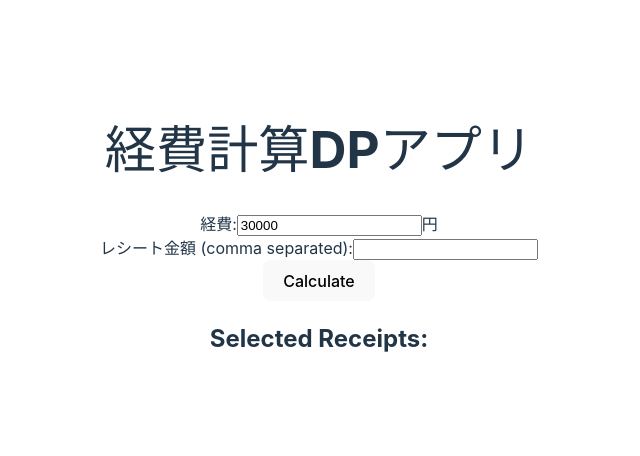
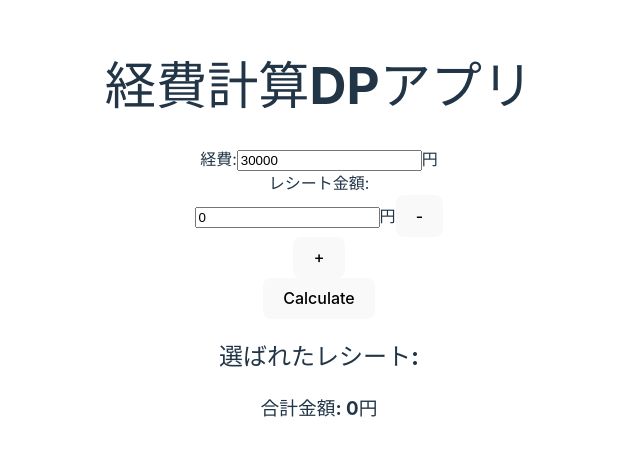
Before and after one commit to YuichiHirano/SettlementDP, a React (Vite) app: page / in a window 1280 px wide. Shown: the part 168-624 px from the top of the page, without its empty margins (321-961 px from the left). Built offline with nearby package versions, Linux system fonts and the light colour scheme.

Commit message:
DP部分とUI部分を分離

```diff
--- a/src/App.tsx
+++ b/src/App.tsx
@@ -1,43 +1,35 @@
-import { useState } from 'react'
-import './App.css'
+import React, { useState } from 'react';
+import './App.css';
+import { calculateMaxCombination } from './dpUtils';
 
 function App() {
   const [budget, setBudget] = useState<number>(30000);
-  const [receipts, setReceipts] = useState<number[]>([]);
+  const [receipts, setReceipts] = useState<number[]>([0]);
   const [result, setResult] = useState<number[]>([]);
+  const [totalAmount, setTotalAmount] = useState<number>(0);
 
   const handleBudgetChange = (e: React.ChangeEvent<HTMLInputElement>) => {
     setBudget(Number(e.target.value));
   };
 
-  const handleReceiptsChange = (e: React.ChangeEvent<HTMLInputElement>) => {
-    const values = e.target.value.split(',').map(Number);
-    setReceipts(values);
+  const handleReceiptChange = (index: number) => (e: React.ChangeEvent<HTMLInputElement>) => {
+    const newReceipts = [...receipts];
+    newReceipts[index] = Number(e.target.value);
+    setReceipts(newReceipts);
   };
 
-  const calculateMaxCombination = () => {
-    const dp: number[][] = Array(receipts.length + 1).fill(null).map(() => Array(budget + 1).fill(0));
+  const addReceiptField = () => {
+    setReceipts([...receipts, 0]);
+  };
 
-    for (let i = 1; i <= receipts.length; i++) {
-      for (let w = 1; w <= budget; w++) {
-        if (receipts[i - 1] <= w) {
-          dp[i][w] = Math.max(dp[i - 1][w], dp[i - 1][w - receipts[i - 1]] + receipts[i - 1]);
-        } else {
-          dp[i][w] = dp[i - 1][w];
-        }
-      }
-    }
+  const removeReceiptField = (index: number) => () => {
+    setReceipts(receipts.filter((_, i) => i !== index));
+  };
 
-    let w = budget;
-    const selectedReceipts: number[] = [];
-    for (let i = receipts.length; i > 0 && w > 0; i--) {
-      if (dp[i][w] !== dp[i - 1][w]) {
-        selectedReceipts.push(receipts[i - 1]);
-        w -= receipts[i - 1];
-      }
-    }
-
+  const handleCalculateClick = () => {
+    const { selectedReceipts, totalAmount } = calculateMaxCombination(receipts, budget);
     setResult(selectedReceipts);
+    setTotalAmount(totalAmount);
   };
 
   return (
@@ -50,23 +42,27 @@ function App() {
         </label>
       </div>
       <div>
-        <label>
-          レシート金額 (comma separated):
-          <input type="text" onChange={handleReceiptsChange} />
-        </label>
+        <label>レシート金額:</label>
+        {receipts.map((receipt, index) => (
+          <div key={index}>
+            <input type="number" value={receipt} onChange={handleReceiptChange(index)} />円
+            <button onClick={removeReceiptField(index)}>-</button>
+          </div>
+        ))}
+        <button onClick={addReceiptField}>+</button>
       </div>
-      <button onClick={calculateMaxCombination}>Calculate</button>
+      <button onClick={handleCalculateClick}>Calculate</button>
       <div>
-        <h2>Selected Receipts:</h2>
+        <h2>選ばれたレシート:</h2>
         <ul>
           {result.map((receipt, index) => (
-            <li key={index}>{receipt}</li>
+            <li key={index}>{receipt}円</li>
           ))}
         </ul>
+        <h3>合計金額: {totalAmount}円</h3>
       </div>
     </div>
   );
-};
+}
 
-
-export default App
+export default App;
--- /dev/null
+++ b/src/dpUtils.ts
@@ -0,0 +1,27 @@
+export const calculateMaxCombination = (receipts: number[], budget: number) => {
+    const dp: number[][] = Array.from({ length: receipts.length + 1 }, () => Array(budget + 1).fill(0));
+
+    for (let i = 1; i <= receipts.length; i++) {
+      for (let w = 1; w <= budget; w++) {
+        if (receipts[i - 1] <= w) {
+          dp[i][w] = Math.max(dp[i - 1][w], dp[i - 1][w - receipts[i - 1]] + receipts[i - 1]);
+        } else {
+          dp[i][w] = dp[i - 1][w];
+        }
+      }
+    }
+
+    let w = budget;
+    const selectedReceipts: number[] = [];
+    for (let i = receipts.length; i > 0 && w > 0; i--) {
+      if (dp[i][w] !== dp[i - 1][w]) {
+        selectedReceipts.push(receipts[i - 1]);
+        w -= receipts[i - 1];
+      }
+    }
+    selectedReceipts.sort((a, b) => a - b);
+
+    const totalAmount = selectedReceipts.reduce((acc, curr) => acc + curr, 0);
+
+    return { selectedReceipts, totalAmount };
+  };
```
